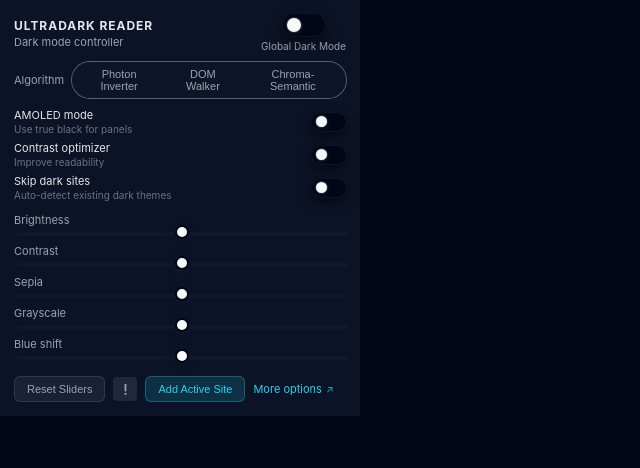
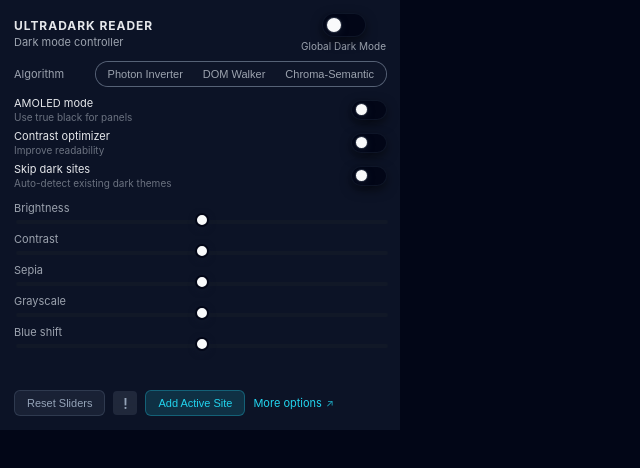
Before and after one commit to camAtGitHub/ultradark-extenstion, a website built with Vite: page src/popup/index.html in a window 1280 px wide. Shown: the whole page, without its empty margins (0-640 px from the left). Built offline with nearby package versions, Linux system fonts and the light colour scheme; no server answers.

```diff
--- a/src/popup/prototype.css
+++ b/src/popup/prototype.css
@@ -26,8 +26,8 @@
 body {
   margin: 0;
   padding: 0;
+  height: 500px;
   width: 400px;
-  max-height: 600px;
   background: var(--page-bg);
   color: var(--page-text);
   font-family:
@@ -307,6 +307,8 @@
 
 .site-details.visible {
   display: block;
+  height: 360px;
+  overflow-y: auto;
   animation: slideUp 0.2s ease-out;
 }
 
--- a/src/popup/style.css
+++ b/src/popup/style.css
@@ -21,7 +21,8 @@
 body {
   margin: 0;
   padding: 0;
-  width: 360px;
+  width: 400px;
+  height: 430px;
   background: var(--page-bg);
   color: var(--page-text);
   font-family:
@@ -43,6 +44,7 @@
   display: flex;
   flex-direction: column;
   gap: 10px;
+  min-height: 100%;
   overflow: hidden;
   background: var(--card-bg);
   backdrop-filter: blur(18px);
```
